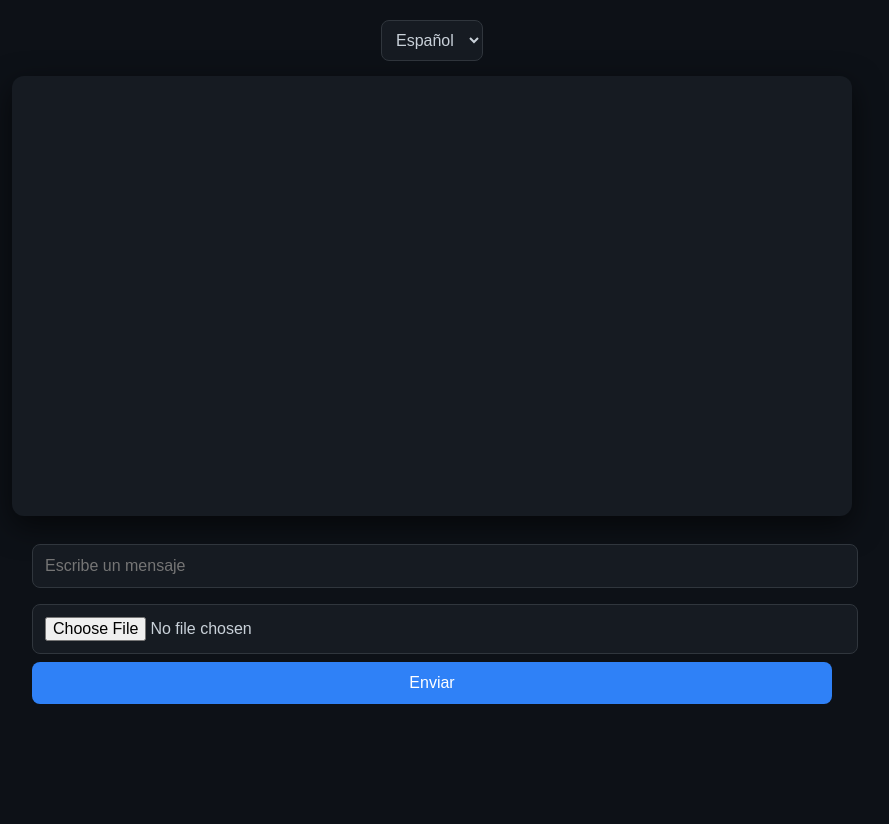
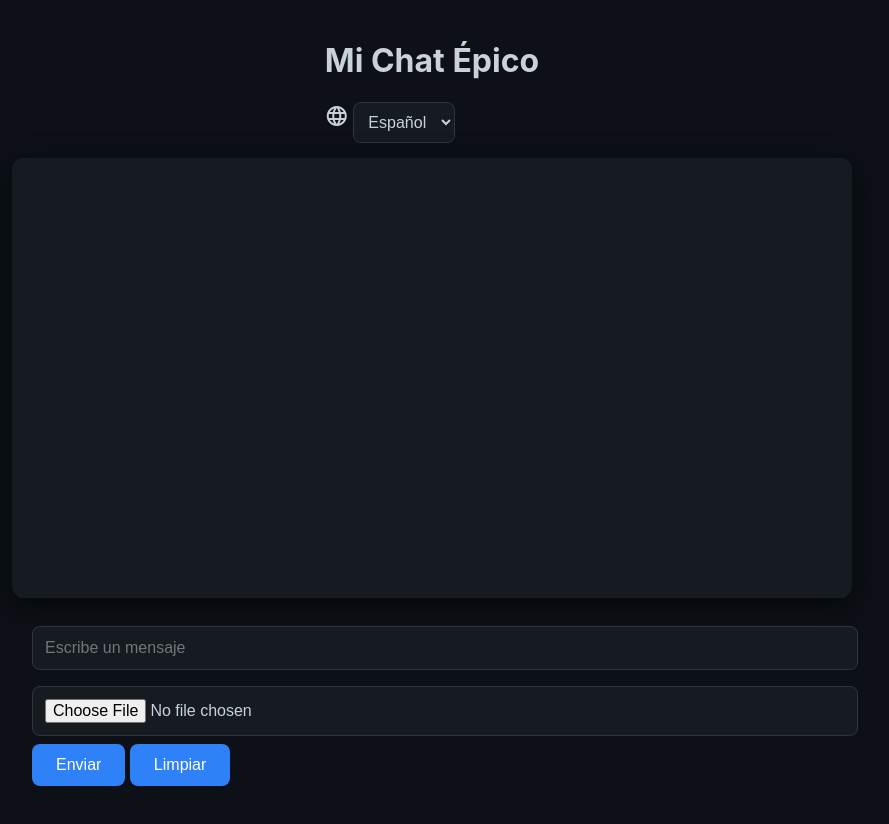
Before and after one commit to aaida6501-source/mi-chat-nuevo, a website: page public/index.html in a window 1280 px wide. Shown: the whole page, without its empty margins (208-1097 px from the left). Drawn offline with Linux system fonts and the light colour scheme.

Commit message:
Mejorar index.html con encabezado y botón de limpiar

```diff
--- a/public/index.html
+++ b/public/index.html
@@ -3,19 +3,29 @@
 <head>
   <meta charset="UTF-8">
   <meta name="viewport" content="width=device-width, initial-scale=1.0">
-  <title>Mi Chat</title>
+  <title>Mi Chat Épico</title>
   <link rel="stylesheet" href="estilos.css">
+  <link href="https://fonts.googleapis.com/icon?family=Material+Icons" rel="stylesheet">
 </head>
 <body>
-  <select id="language">
-    <option value="es">Español</option>
-    <option value="ru">Русский</option>
-  </select>
+  <header>
+    <h1>Mi Chat Épico</h1>
+    <div class="language-container">
+      <span class="material-icons">language</span>
+      <select id="language">
+        <option value="es">Español</option>
+        <option value="ru">Русский</option>
+      </select>
+    </div>
+  </header>
   <div id="chat"></div>
   <div class="input-container">
     <input id="message-input" type="text" placeholder="Escribe un mensaje">
     <input id="file-input" type="file" accept="image/*,video/*,.pdf">
-    <button onclick="sendMessage()">Enviar</button>
+    <div class="button-container">
+      <button onclick="sendMessage()">Enviar</button>
+      <button onclick="clearMessages()" class="clear-btn">Limpiar</button>
+    </div>
   </div>
   <script src="cliente.js"></script>
 </body>
```
